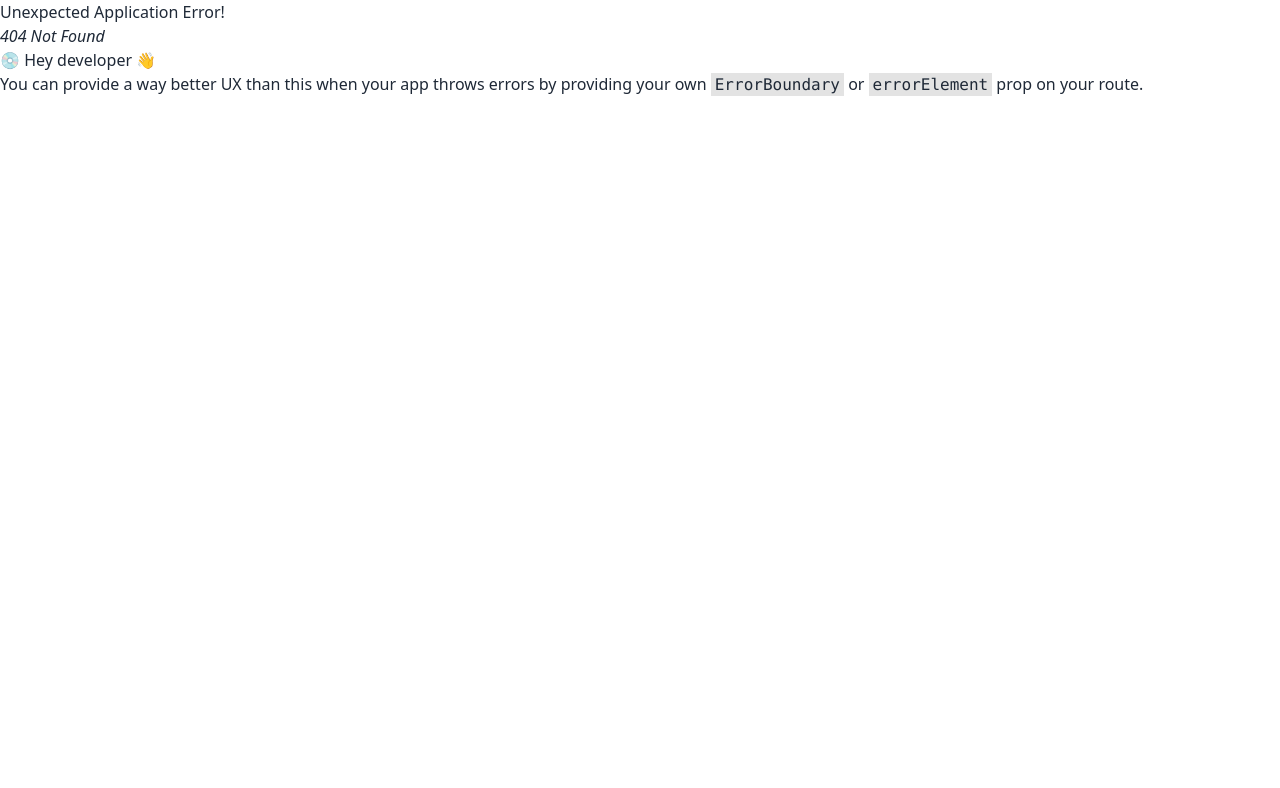
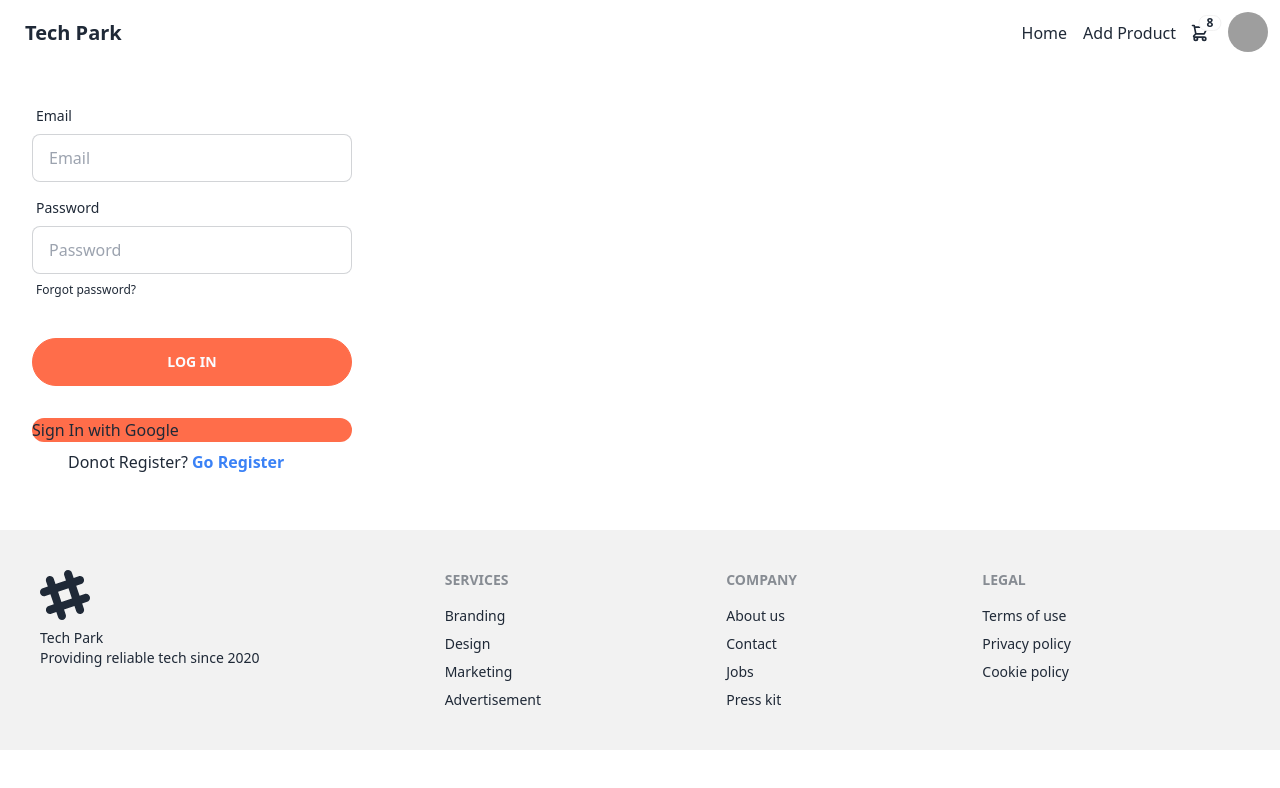
Before and after one commit to Shammo06/Tech-park-client, a React (Vite) app: page /login in a window 1280 px wide. Before the commit this address had no page. Shown: the top 788 px of the page. Built offline with nearby package versions, Linux system fonts and the light colour scheme; grey boxes are pictures that could not be loaded.

Commit message:
add login and registration fortend

```diff
--- /dev/null
+++ b/src/Component/AuthContext/AuthProvider.jsx
@@ -0,0 +1,13 @@
+import { createContext } from "react";
+
+export const AuthContext = createContext(null)
+
+const AuthProvider = () => {
+    return (
+        <div>
+
+        </div>
+    );
+};
+
+export default AuthProvider;
--- /dev/null
+++ b/src/Component/LogIn.jsx
@@ -0,0 +1,47 @@
+import { Link } from "react-router-dom";
+
+
+const LogIn = () => {
+    const handleSubmit = e =>{
+        e.preventDefault();
+        const password = e.target.password.value;
+        const email = e.target.email.value;
+        console.log(password,email)
+    }
+
+    const handleClick = () => {
+
+    }
+    return (
+        <div>
+        <form onSubmit={handleSubmit} className="card-body w-80 md:w-96">
+            <div className="form-control">
+            <label className="label">
+                <span className="label-text">Email</span>
+            </label>
+            <input type="email" name='email' placeholder="Email" className="input input-bordered" required />
+            </div>
+            <div className="form-control">
+            <label className="label">
+                <span className="label-text">Password</span>
+            </label>
+            <input type="password" name='password' placeholder="Password" className="input input-bordered" required />
+            <label className="label">
+                <a href="#" className="label-text-alt link link-hover">Forgot password?</a>
+            </label>
+            </div>
+            <div className="form-control mt-6">
+            <button className="btn btn-warning rounded-full bg-[#ff6d4a] border-[#ff6d4a] text-[#fafcff]">Log In</button>
+            </div>
+            <div className="form-control mt-6  rounded-full bg-[#ff6d4a] border-[#ff6d4a]">
+                <p>Sign In with Google</p>
+            </div>
+            <div className="mb-6 px-9">
+            <p>Donot Register? <Link className="text-blue-500 font-bold" to='/registration'>Go Register</Link></p>
+            </div>
+        </form>
+        </div>
+    );
+};
+
+export default LogIn;
--- /dev/null
+++ b/src/Component/Registration.jsx
@@ -0,0 +1,53 @@
+import { Link } from "react-router-dom";
+
+
+const Registration = () => {
+    const handleSubmit = e => {
+        e.preventDefault();
+        const name = e.target.name.value;
+        const photo = e.target.photo.value;
+        const email = e.target.email.value;
+        const password = e.target.password.value;
+        console.log(name,photo,password,email);
+
+    }
+    return (
+        <div>
+        <form onSubmit={handleSubmit} className="card-body w-80 md:w-96">
+            <div className="form-control">
+            <label className="label">
+                <span className="label-text">Your Name</span>
+            </label>
+            <input type="text" name='name' placeholder="write your Email" className="input input-bordered" required />
+            </div>
+            <div className="form-control">
+            <label className="label">
+                <span className="label-text">Your Picture</span>
+            </label>
+            <input type="text" name='photo' placeholder="Photo URL" className="input input-bordered" required />
+            </div>
+            <div className="form-control">
+            <label className="label">
+                <span className="label-text">Email</span>
+            </label>
+            <input type="email" name='email' placeholder="Email" className="input input-bordered" required />
+            </div>
+            <div className="form-control">
+            <label className="label">
+                <span className="label-text">Password</span>
+            </label>
+            <input type="password" name='password' placeholder="Password" className="input input-bordered" required />
+
+            </div>
+            <div className="form-control mt-6">
+            <button className="btn btn-warning rounded-full bg-[#ff6d4a] border-[#ff6d4a] text-[#fafcff]">Register</button>
+            </div>
+            <div className="mb-6 px-9">
+            <p>Already Register? <Link className="text-blue-500 font-bold" to='/logIn'>Go LogIn</Link></p>
+            </div>
+        </form>
+        </div>
+    );
+};
+
+export default Registration;
--- a/src/firebase/firebase.config.js
+++ b/src/firebase/firebase.config.js
@@ -1,5 +1,6 @@
 // Import the functions you need from the SDKs you need
 import { initializeApp } from "firebase/app";
+import { getAuth } from "firebase/auth";
 // TODO: Add SDKs for Firebase products that you want to use
 // https://firebase.google.com/docs/web/setup#available-libraries
 
@@ -13,5 +14,10 @@ const firebaseConfig = {
   appId: "1:293635759081:web:36144269ddaeca0b114978"
 };
 
+
+
 // Initialize Firebase
 const app = initializeApp(firebaseConfig);
+const auth = getAuth(app);
+
+export default auth;
```
Also changed, not shown: src/main.jsx (+10 -0 lines).
